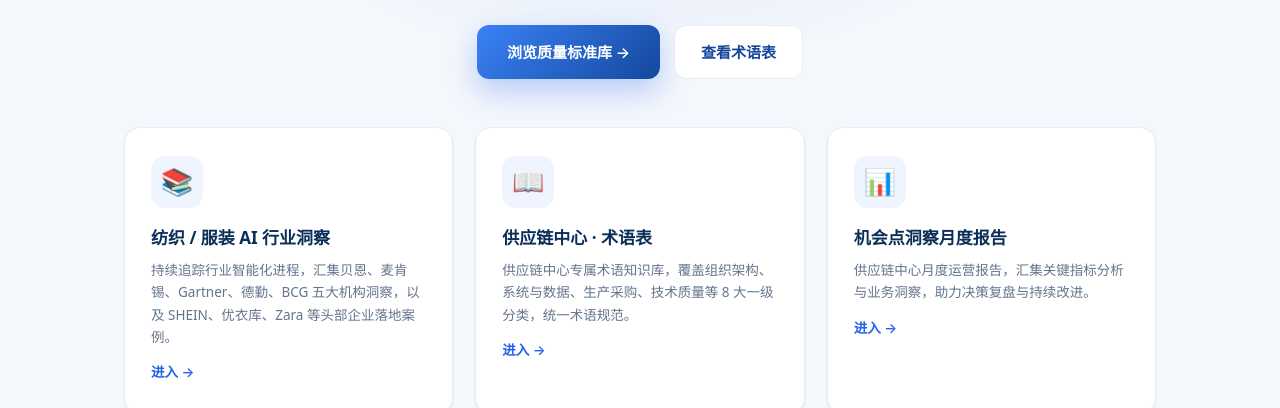
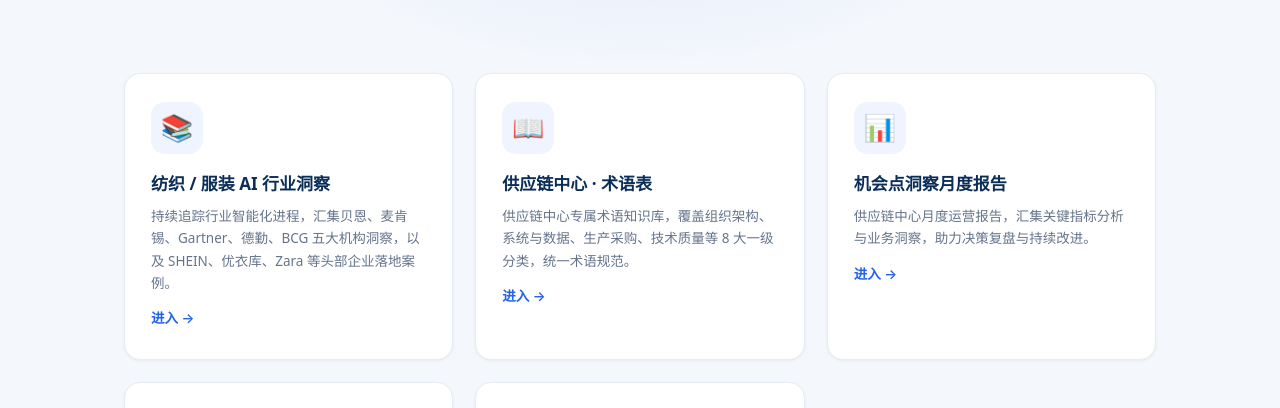
Before and after one commit to Jovienne0913/supply-chain-knowledge-hub, a plain HTML site: page index.html in a window 1280 px wide. Shown: the part 327-735 px from the top of the page. Drawn offline with Linux system fonts and the light colour scheme.

Commit message:
ui: 移除门户英雄区两个 CTA 按钮

```diff
--- a/index.html
+++ b/index.html
@@ -30,13 +30,6 @@
   .hero-badge{display:inline-block;font-size:12.5px;font-weight:600;color:var(--brand-700);background:var(--brand-100);border:1px solid #D6E4FB;border-radius:var(--r-pill);padding:6px 14px;margin-bottom:20px;}
   .hero h1{font-size:38px;font-weight:800;color:var(--brand-900);letter-spacing:-.5px;margin-bottom:16px;}
   .hero-sub{font-size:16px;color:var(--ink-500);max-width:620px;margin:0 auto 28px;line-height:1.75;}
-  .hero-actions{display:flex;gap:14px;justify-content:center;flex-wrap:wrap;}
-  .btn-primary{display:inline-flex;align-items:center;gap:8px;padding:14px 30px;border-radius:var(--r-md);background:linear-gradient(135deg,var(--brand-500),var(--brand-700));color:#fff;font-weight:600;font-size:15px;box-shadow:var(--sh-brand);transition:transform .15s var(--ease),box-shadow .15s var(--ease);}
-  .btn-primary:hover{transform:translateY(-2px);box-shadow:0 16px 38px rgba(37,99,235,.4);}
-  .btn-primary:focus-visible{outline:3px solid #fff;outline-offset:2px;}
-  .btn-ghost{display:inline-flex;align-items:center;gap:8px;padding:14px 26px;border-radius:var(--r-md);background:#fff;color:var(--brand-700);font-weight:600;font-size:15px;border:1.5px solid var(--line);transition:border-color .15s,transform .15s var(--ease);}
-  .btn-ghost:hover{border-color:var(--brand-500);transform:translateY(-2px);}
-  .btn-ghost:focus-visible{outline:3px solid var(--brand-500);outline-offset:2px;}
   /* 模块网格 */
   .modules{max-width:1080px;margin:0 auto;padding:12px 24px 44px;display:grid;grid-template-columns:repeat(auto-fit,minmax(280px,1fr));gap:22px;}
   .mod{position:relative;display:block;color:inherit;background:var(--surface);border:1px solid var(--line);border-radius:var(--r-lg);padding:28px 26px;overflow:hidden;box-shadow:var(--sh-sm);transition:transform .25s var(--ease),box-shadow .25s var(--ease),border-color .25s;}
@@ -67,10 +60,6 @@
   <span class="hero-badge">供应链中心 · 知识枢纽</span>
   <h1>锦泓供应链知识库</h1>
   <p class="hero-sub">面向供应链中心的统一知识沉淀平台——行业洞察、术语规范、运营报告与质量标准，一站直达。</p>
-  <div class="hero-actions">
-    <a class="btn-primary" href="https://jovienne0913.github.io/jinhong-quality-standards/" target="_blank" rel="noopener">浏览质量标准库 →</a>
-    <a class="btn-ghost" href="https://jovienne0913.github.io/jinhong-glossary/" target="_blank" rel="noopener">查看术语表</a>
-  </div>
 </section>
 
 <section class="modules">
```
